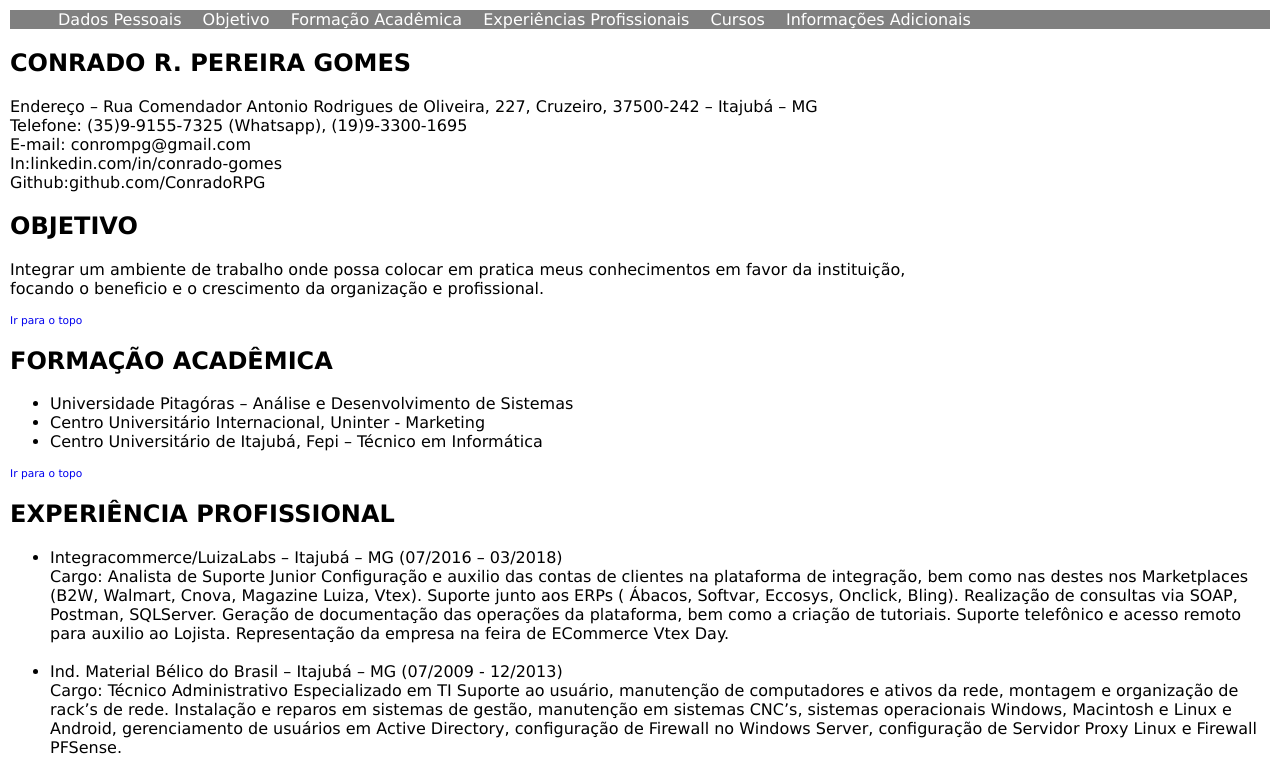
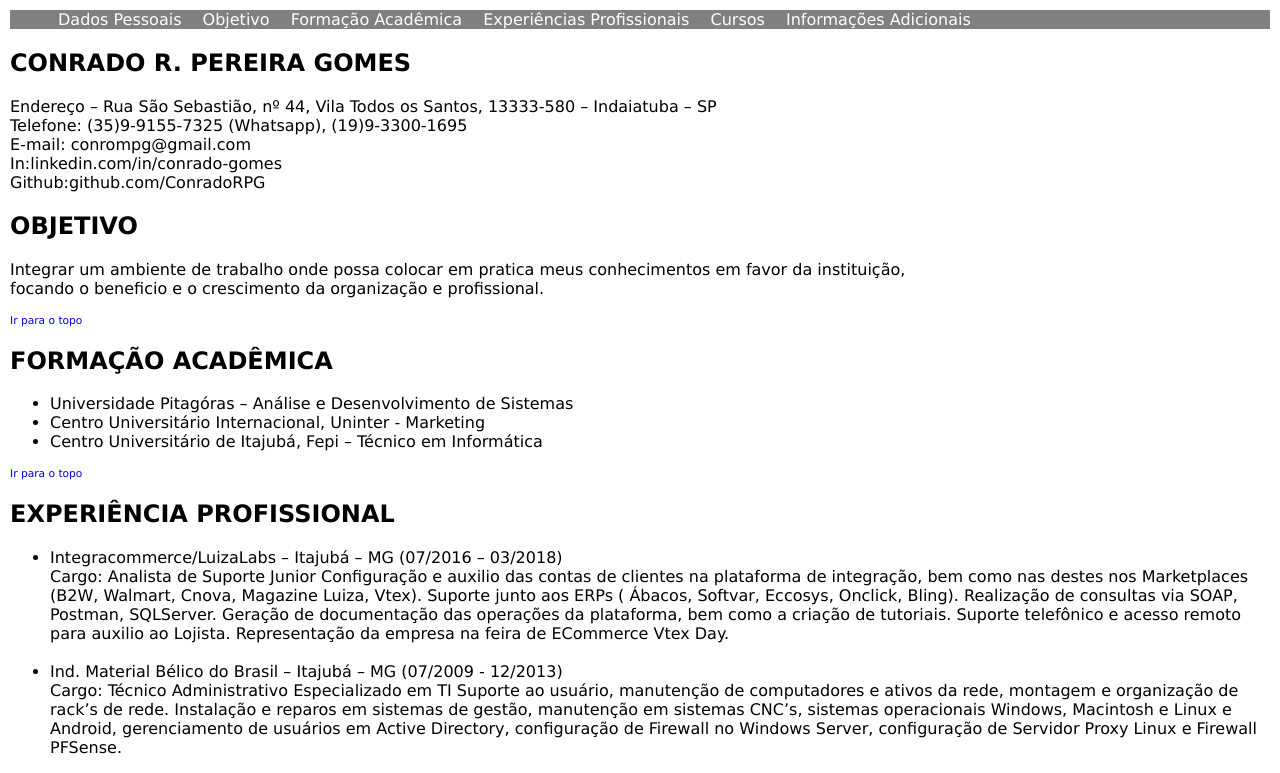
Before and after one commit to ConradoRPG/Curriculo, a plain HTML site: page index.html in a window 1280 px wide. Shown: the top 773 px of the page. Drawn offline with Linux system fonts and the light colour scheme.

Commit message:
Atualização de informações
atualização do endereço do curriculo

```diff
--- a/index.html
+++ b/index.html
@@ -24,7 +24,7 @@
              <section id="dados" name="dadospessoais">
                  <h1>CONRADO R. PEREIRA GOMES</h1>
                    <p>
-                    Endereço – Rua Comendador Antonio Rodrigues de Oliveira, 227, Cruzeiro, 37500-242 – Itajubá – MG<br>
+                    Endereço – Rua São Sebastião, nº 44, Vila Todos os Santos, 13333-580 – Indaiatuba – SP<br>
                     Telefone: (35)9-9155-7325 (Whatsapp), (19)9-3300-1695<br>
                     E-mail: conrompg@gmail.com<br>
                     In:<a class="linka" href="https://www.linkedin.com/in/conrado-gomes-a5886592/" title="Perfil no site Linkedin" target="_blank">linkedin.com/in/conrado-gomes</a><br>
```
